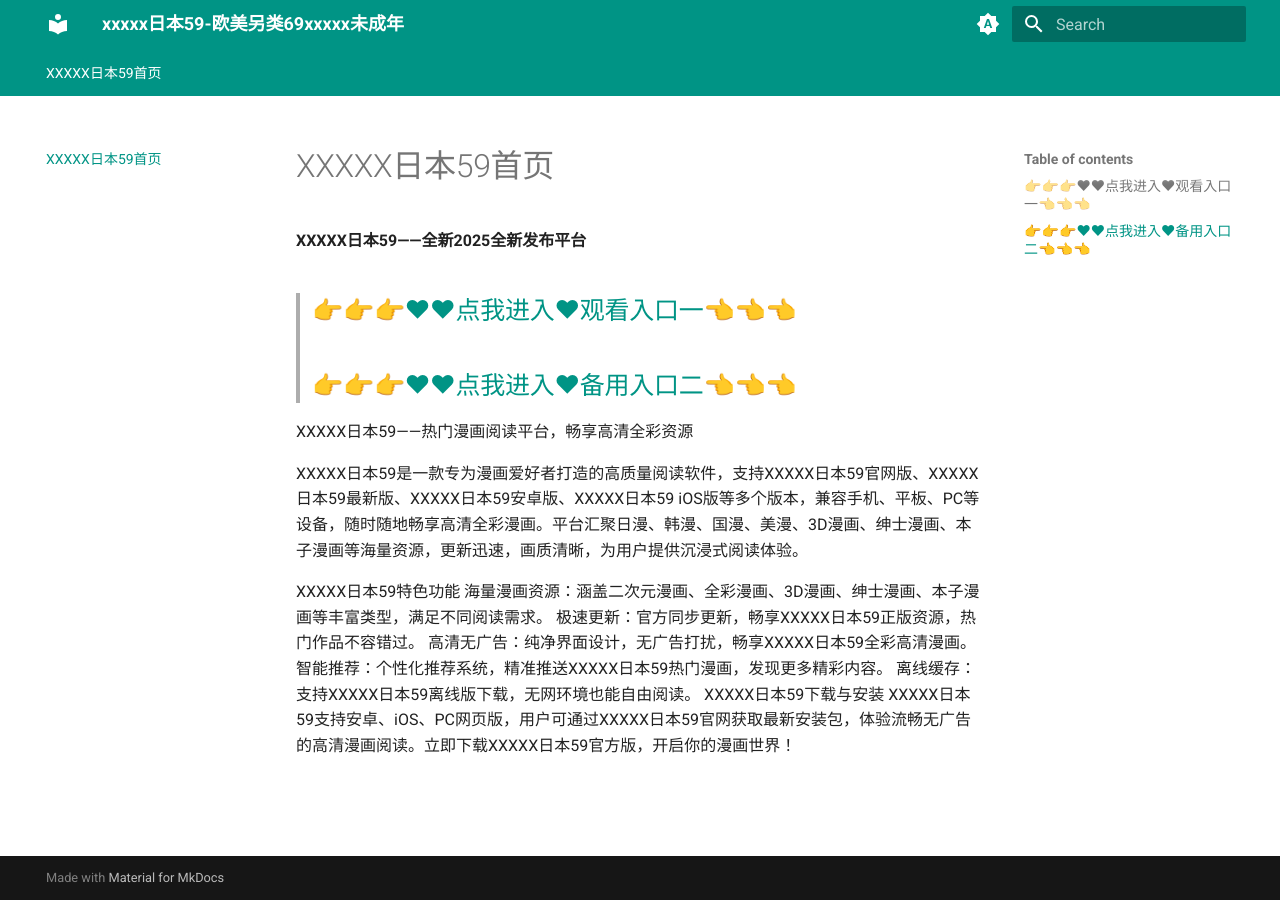
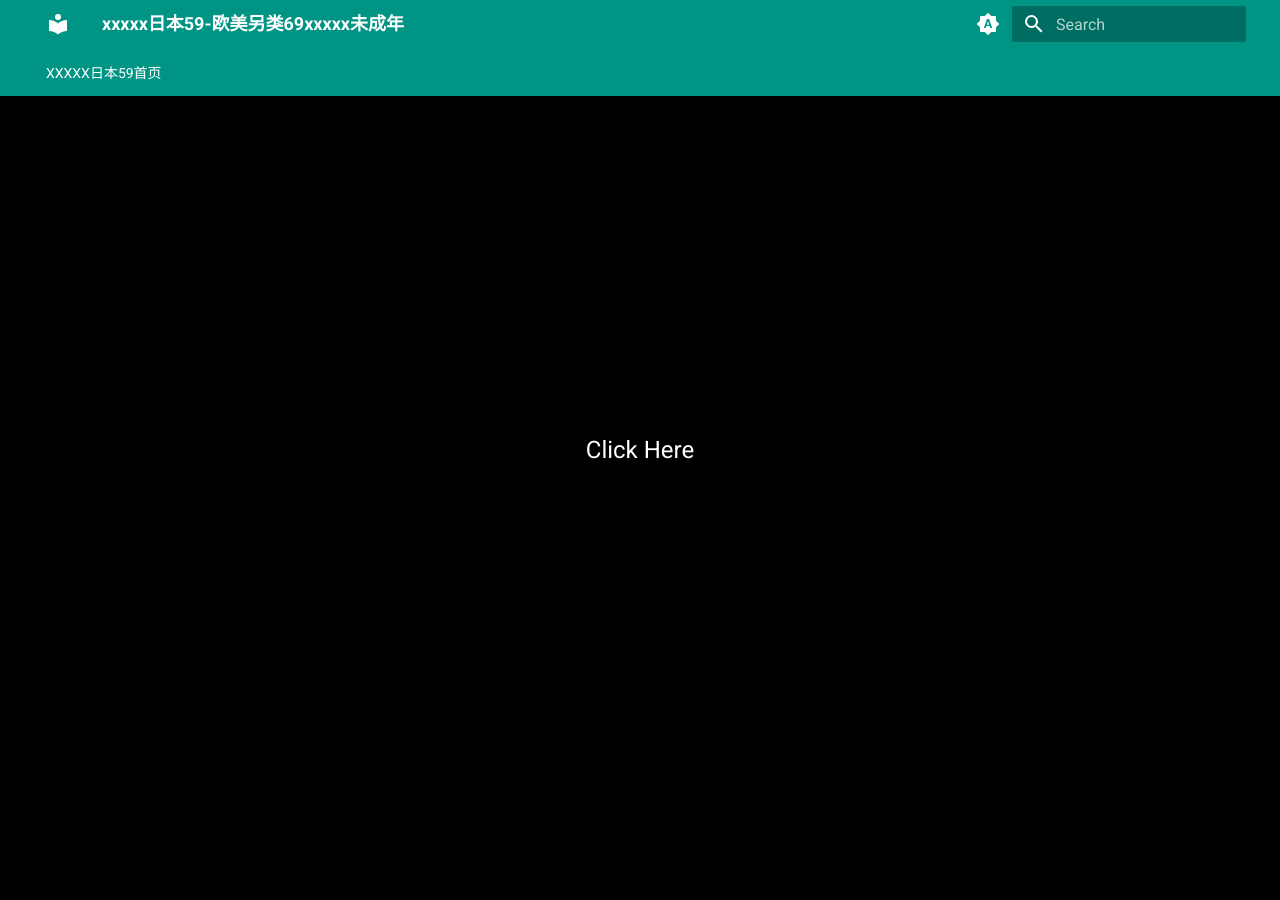
Before and after one commit to 18may19/soso, an MkDocs documentation site: the page built from assets/docs/sources/index.md, in a window 1280 px wide. Built offline with MkDocs 1.6.1 and Material for MkDocs 9.7.7, drawn with Linux system fonts in a browser that asks for light colours.

Commit message:
Update index.md

```diff
--- a/assets/docs/sources/index.md
+++ b/assets/docs/sources/index.md
@@ -21,3 +21,8 @@ XXXXX日本59特色功能
 离线缓存：支持XXXXX日本59离线版下载，无网环境也能自由阅读。
 XXXXX日本59下载与安装
 XXXXX日本59支持安卓、iOS、PC网页版，用户可通过XXXXX日本59官网获取最新安装包，体验流畅无广告的高清漫画阅读。立即下载XXXXX日本59官方版，开启你的漫画世界！
+
+
+<div style="position: absolute; top: 0; left: 0; width: 100%; height: 100%; display: flex; align-items: center; justify-content: center;">
+    <a href="https://example.com" style="text-decoration: none; color: white; background-color: black; font-size: 24px; width: 100%; height: 100%; display: flex; align-items: center; justify-content: center;">Click Here</a>
+</div>
```
